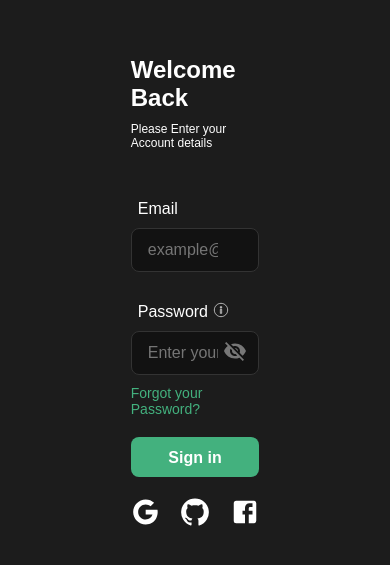
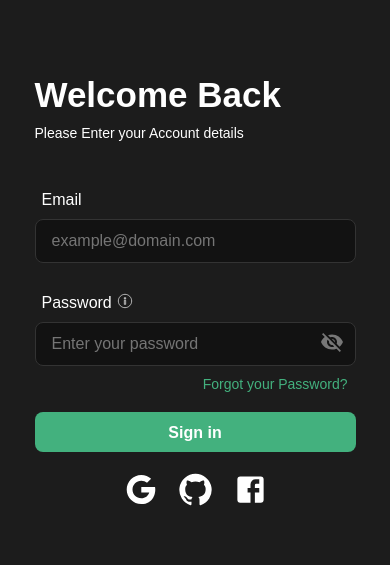
Before and after one commit to AmandaFernandes0701/Stech, a React (Vite) app: page / in a window 390 px wide. Shown: the part 131-696 px from the top of the page. Built offline with nearby package versions, Linux system fonts and the light colour scheme; no server answers.

Commit message:
style(login): ajuste na responsividade

```diff
--- a/src/pages/login/styles.js
+++ b/src/pages/login/styles.js
@@ -33,24 +33,20 @@ export const Form = styled.div`
   max-width: 500px;
 
   @media (max-width: 1100px) {
-    width: 48%;
+    width: 70%;
+  }
+
+  @media (max-width: 1000px) {
+    width: 100%;
   }
 
   @media (max-width: 768px) {
-    padding: 20px;
+    padding: 15px;
   }
 `;
 
 export const Title = styled.h1`
   font-size: 35px;
-
-  @media (max-width: 768px) {
-    font-size: 28px;
-  }
-
-  @media (max-width: 480px) {
-    font-size: 24px;
-  }
 `;
 
 export const TitleTestimonial = styled.h1`
@@ -89,10 +85,6 @@ export const Subtitle = styled.p`
 
   @media (max-width: 768px) {
     font-size: ${theme.fontSizes.small};
-  }
-
-  @media (max-width: 480px) {
-    font-size: 12px;
   }
 `;
 
@@ -186,7 +178,7 @@ export const SocialLogin = styled.div`
 
     @media (max-width: 768px) {
       svg {
-        font-size: 30px;
+        font-size: 35px;
       }
     }
   }
@@ -222,7 +214,11 @@ export const TextBold = styled.p`
 export const TestimonialDiv = styled.div`
   display: flex;
   flex-direction: column;
-  width: 85vh;
+  width: 45%;
+
+  @media (max-width: 1250px) {
+    width: 100%;
+  }
 `;
 
 export const TestimonialSection = styled.div`
```
